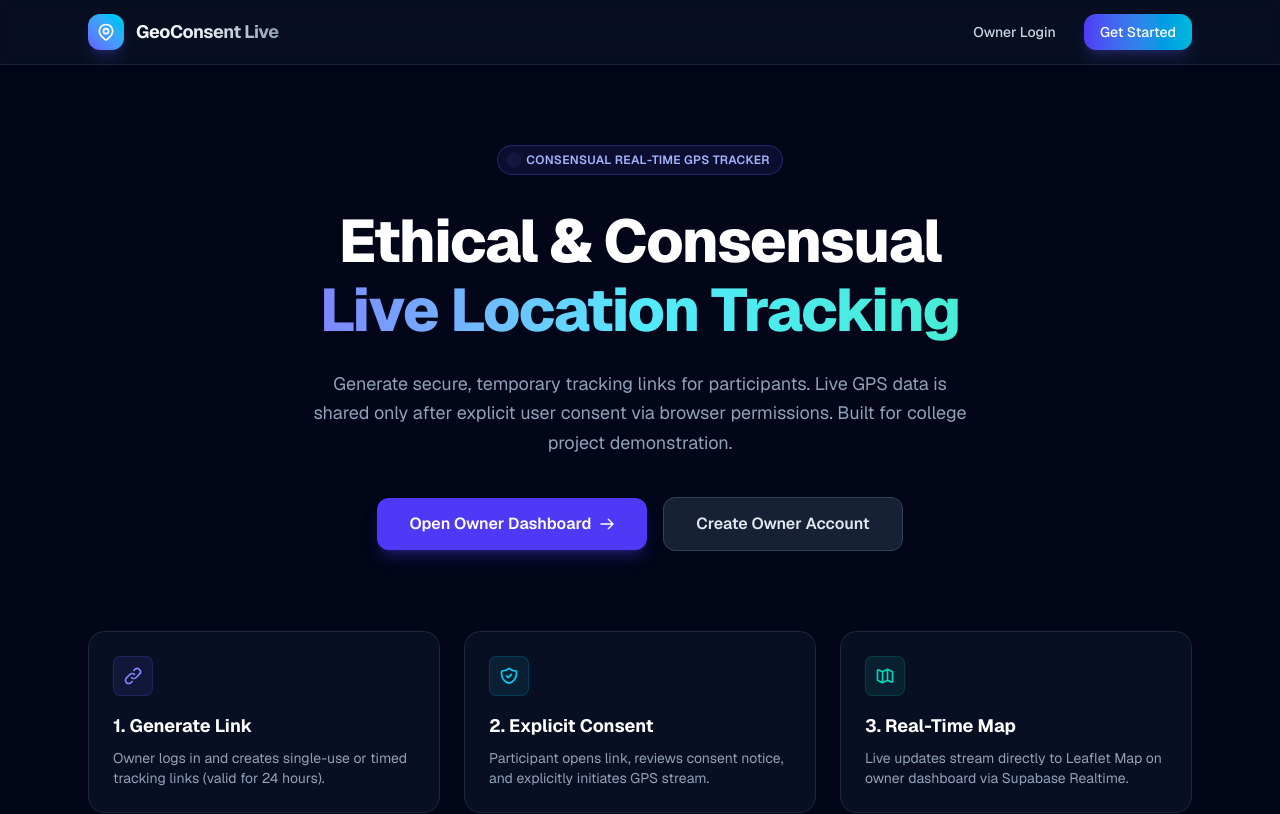
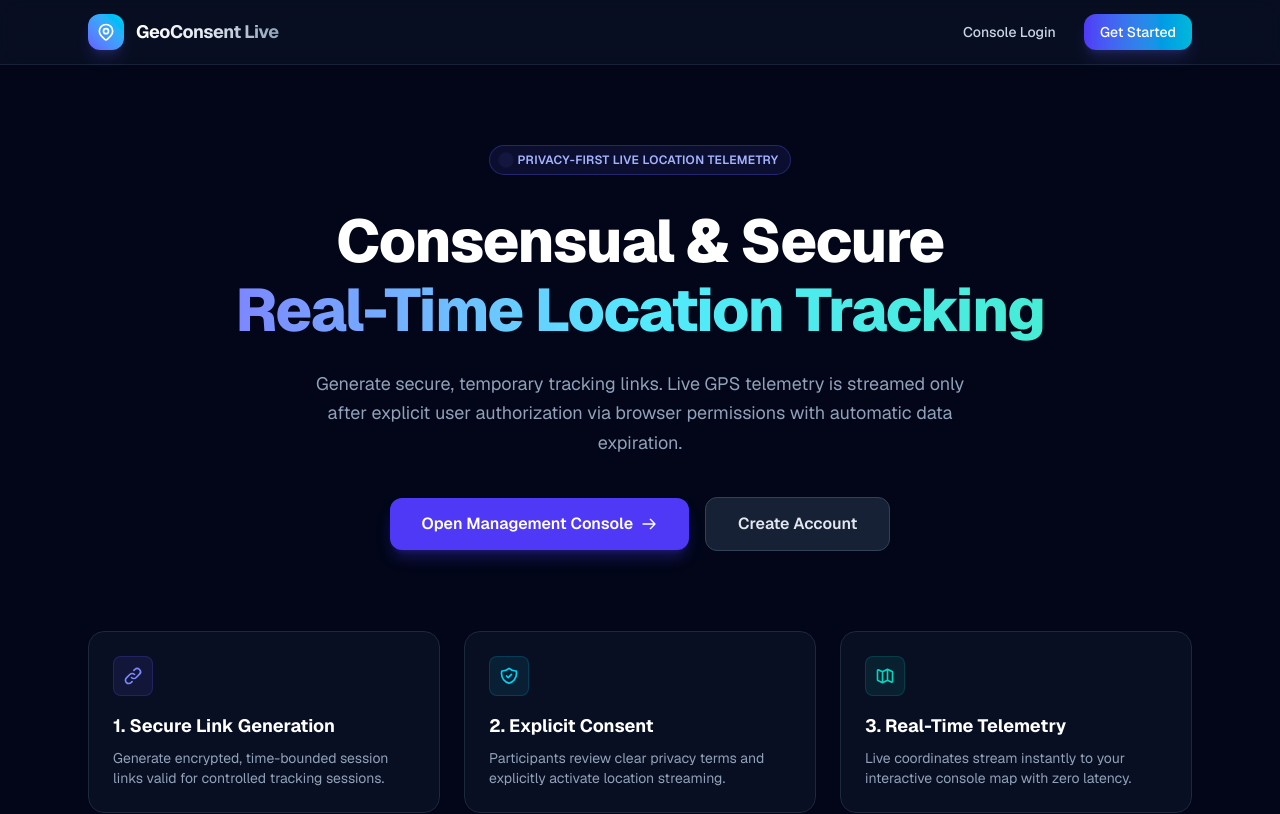
Before and after one commit to normal20person-coder/kb8, a Next.js app: page / in a window 1280 px wide. Shown: the top 814 px of the page. Built offline with nearby package versions, Linux system fonts and the light colour scheme.

Commit message:
Refine app UI with professional enterprise copy

```diff
--- a/src/app/dashboard/page.tsx
+++ b/src/app/dashboard/page.tsx
@@ -17,7 +17,7 @@ const LiveMap = dynamic(() => import('@/components/LiveMap'), {
         <circle className="opacity-25" cx="12" cy="12" r="10" stroke="currentColor" strokeWidth="4" />
         <path className="opacity-75" fill="currentColor" d="M4 12a8 8 0 018-8V0C5.373 0 0 5.373 0 12h4zm2 5.291A7.962 7.962 0 014 12H0c0 3.042 1.135 5.824 3 7.938l3-2.647z" />
       </svg>
-      <span className="text-sm font-medium">Initializing OpenStreetMap & Leaflet...</span>
+      <span className="text-sm font-medium">Initializing OpenStreetMap & Telemetry Engine...</span>
     </div>
   ),
 });
@@ -135,13 +135,11 @@ function DashboardContent({ user }: { user: User }) {
         (payload) => {
           const newUpdate = payload.new as LocationPoint;
           if (tokenList.includes(newUpdate.token)) {
-            // Update live locations on map immediately
             setLiveLocations((prev) => ({
               ...prev,
               [newUpdate.token]: newUpdate,
             }));
 
-            // Update relative signal time in link list
             setLinks((prevLinks) =>
               prevLinks.map((l) =>
                 l.token === newUpdate.token
@@ -242,7 +240,7 @@ function DashboardContent({ user }: { user: User }) {
                 </svg>
               </div>
               <span className="font-bold text-lg tracking-tight bg-gradient-to-r from-white via-slate-200 to-slate-400 bg-clip-text text-transparent">
-                GeoConsent Live Dashboard
+                GeoConsent Management Console
               </span>
             </Link>
           </div>
@@ -270,11 +268,11 @@ function DashboardContent({ user }: { user: User }) {
           <div>
             <div className="inline-flex items-center space-x-2 px-2.5 py-0.5 rounded-full bg-indigo-500/10 border border-indigo-500/20 text-indigo-300 text-xs font-semibold uppercase tracking-wider mb-2">
               <span className="w-2 h-2 rounded-full bg-indigo-400 animate-pulse"></span>
-              <span>Supabase Realtime Engine Active</span>
+              <span>Real-Time Telemetry Engine Active</span>
             </div>
-            <h1 className="text-2xl font-extrabold text-white tracking-tight">Real-Time Location Tracking</h1>
+            <h1 className="text-2xl font-extrabold text-white tracking-tight">Live Location Monitoring</h1>
             <p className="text-sm text-slate-400 mt-1">
-              Live updates stream onto the Leaflet map automatically when participants share location.
+              Real-time GPS coordinates stream onto the map console as participants authorize location sharing.
             </p>
           </div>
 
@@ -313,7 +311,7 @@ function DashboardContent({ user }: { user: User }) {
 
         {/* Desktop Split View: Map (Left/Top) & Links List (Right/Bottom) */}
         <div className="grid grid-cols-1 lg:grid-cols-12 gap-8 items-start">
-          {/* Real-time Leaflet Map Section */}
+          {/* Real-time Map Section */}
           <div className="lg:col-span-7 space-y-4">
             <div className="flex items-center justify-between px-1">
               <h2 className="text-lg font-bold text-white tracking-tight flex items-center space-x-2">
@@ -322,7 +320,7 @@ function DashboardContent({ user }: { user: User }) {
                   {activeStreamsCount} Active {activeStreamsCount === 1 ? 'Marker' : 'Markers'}
                 </span>
               </h2>
-              <span className="text-xs text-slate-400">OpenStreetMap + Leaflet</span>
+              <span className="text-xs text-slate-400 font-medium">OpenStreetMap Engine</span>
             </div>
 
             <LiveMap locations={liveLocations} selectedToken={selectedToken} />
@@ -332,7 +330,7 @@ function DashboardContent({ user }: { user: User }) {
           <div className="lg:col-span-5 space-y-4">
             <div className="flex items-center justify-between px-1">
               <h2 className="text-lg font-bold text-white tracking-tight flex items-center space-x-2">
-                <span>Tracking Links</span>
+                <span>Active Tracking Links</span>
                 <span className="px-2 py-0.5 rounded-md bg-indigo-500/10 border border-indigo-500/20 text-indigo-400 text-xs font-semibold">
                   {links.length}
                 </span>
@@ -459,7 +457,7 @@ function DashboardContent({ user }: { user: User }) {
                           onClick={(e) => e.stopPropagation()}
                           className="text-[11px] text-indigo-400 hover:text-indigo-300 font-semibold flex items-center space-x-1"
                         >
-                          <span>Open Track Page</span>
+                          <span>Open Track Console</span>
                           <svg className="w-3 h-3" fill="none" viewBox="0 0 24 24" stroke="currentColor">
                             <path strokeLinecap="round" strokeLinejoin="round" strokeWidth={2} d="M10 6H6a2 2 0 00-2 2v10a2 2 0 002 2h10a2 2 0 002-2v-4M14 4h6m0 0v6m0-6L10 14" />
                           </svg>
@@ -474,11 +472,11 @@ function DashboardContent({ user }: { user: User }) {
         </div>
       </main>
 
-      {/* Footer & Demo Ethics Note */}
+      {/* Footer & Ethics Note */}
       <footer className="border-t border-slate-800 bg-slate-950 py-4 px-4 text-center text-xs text-slate-500 space-y-1">
-        <p>GeoConsent Live &bull; Consensual Real-time GPS Tracker College Project</p>
+        <p>GeoConsent Telemetry &bull; Privacy-First Real-Time Location Platform</p>
         <p className="text-[11px] text-slate-600">
-          Educational Demo Only &bull; Location data auto-expires after 24 hours &bull; Built with Next.js, Supabase Realtime & Leaflet
+          End-to-End Encrypted Sessions &bull; Automatic 24-Hour Telemetry Expiration
         </p>
       </footer>
     </div>
--- a/src/app/page.tsx
+++ b/src/app/page.tsx
@@ -23,7 +23,7 @@ export default function Home() {
               href="/login"
               className="text-sm font-medium text-slate-300 hover:text-white transition-colors px-3 py-2 rounded-lg hover:bg-slate-800/50"
             >
-              Owner Login
+              Console Login
             </Link>
             <Link
               href="/signup"
@@ -39,18 +39,18 @@ export default function Home() {
       <main className="max-w-6xl mx-auto px-6 py-20 flex-1 flex flex-col items-center justify-center text-center">
         <div className="inline-flex items-center space-x-2 px-3 py-1.5 rounded-full border border-indigo-500/30 bg-indigo-500/10 text-indigo-300 text-xs font-semibold tracking-wide uppercase mb-8">
           <span className="w-2 h-2 rounded-full bg-indigo-400 animate-ping" />
-          <span>Consensual Real-time GPS Tracker</span>
+          <span>Privacy-First Live Location Telemetry</span>
         </div>
 
         <h1 className="text-4xl md:text-6xl font-extrabold tracking-tight text-white max-w-4xl leading-[1.15]">
-          Ethical & Consensual <br className="hidden md:inline" />
+          Consensual & Secure <br className="hidden md:inline" />
           <span className="bg-gradient-to-r from-indigo-400 via-cyan-300 to-teal-300 bg-clip-text text-transparent">
-            Live Location Tracking
+            Real-Time Location Tracking
           </span>
         </h1>
 
         <p className="mt-6 text-lg text-slate-400 max-w-2xl leading-relaxed">
-          Generate secure, temporary tracking links for participants. Live GPS data is shared only after explicit user consent via browser permissions. Built for college project demonstration.
+          Generate secure, temporary tracking links. Live GPS telemetry is streamed only after explicit user authorization via browser permissions with automatic data expiration.
         </p>
 
         {/* Action Buttons */}
@@ -59,7 +59,7 @@ export default function Home() {
             href="/dashboard"
             className="w-full sm:w-auto px-8 py-3.5 rounded-xl bg-indigo-600 hover:bg-indigo-500 text-white font-semibold shadow-lg shadow-indigo-600/30 transition-all hover:scale-[1.02] flex items-center justify-center space-x-2"
           >
-            <span>Open Owner Dashboard</span>
+            <span>Open Management Console</span>
             <svg className="w-4 h-4" fill="none" viewBox="0 0 24 24" stroke="currentColor">
               <path strokeLinecap="round" strokeLinejoin="round" strokeWidth={2} d="M14 5l7 7m0 0l-7 7m7-7H3" />
             </svg>
@@ -69,7 +69,7 @@ export default function Home() {
             href="/signup"
             className="w-full sm:w-auto px-8 py-3.5 rounded-xl bg-slate-800/80 hover:bg-slate-800 text-slate-200 border border-slate-700 font-semibold transition-all hover:scale-[1.02]"
           >
-            Create Owner Account
+            Create Account
           </Link>
         </div>
 
@@ -81,9 +81,9 @@ export default function Home() {
                 <path strokeLinecap="round" strokeLinejoin="round" strokeWidth={2} d="M13.828 10.172a4 4 0 00-5.656 0l-4 4a4 4 0 105.656 5.656l1.102-1.101m-.758-4.899a4 4 0 005.656 0l4-4a4 4 0 00-5.656-5.656l-1.1 1.1" />
               </svg>
             </div>
-            <h3 className="text-lg font-bold text-white mb-2">1. Generate Link</h3>
+            <h3 className="text-lg font-bold text-white mb-2">1. Secure Link Generation</h3>
             <p className="text-sm text-slate-400">
-              Owner logs in and creates single-use or timed tracking links (valid for 24 hours).
+              Generate encrypted, time-bounded session links valid for controlled tracking sessions.
             </p>
           </div>
 
@@ -95,7 +95,7 @@ export default function Home() {
             </div>
             <h3 className="text-lg font-bold text-white mb-2">2. Explicit Consent</h3>
             <p className="text-sm text-slate-400">
-              Participant opens link, reviews consent notice, and explicitly initiates GPS stream.
+              Participants review clear privacy terms and explicitly activate location streaming.
             </p>
           </div>
 
@@ -105,9 +105,9 @@ export default function Home() {
                 <path strokeLinecap="round" strokeLinejoin="round" strokeWidth={2} d="M9 20l-5.447-2.724A1 1 0 013 16.382V5.618a1 1 0 011.447-.894L9 7m0 13l6-3m-6 3V7m6 10l4.553 2.276A1 1 0 0021 18.382V7.618a1 1 0 00-.553-.894L15 4m0 13V4m0 0L9 7" />
               </svg>
             </div>
-            <h3 className="text-lg font-bold text-white mb-2">3. Real-Time Map</h3>
+            <h3 className="text-lg font-bold text-white mb-2">3. Real-Time Telemetry</h3>
             <p className="text-sm text-slate-400">
-              Live updates stream directly to Leaflet Map on owner dashboard via Supabase Realtime.
+              Live coordinates stream instantly to your interactive console map with zero latency.
             </p>
           </div>
         </div>
@@ -115,7 +115,7 @@ export default function Home() {
 
       {/* Footer */}
       <footer className="border-t border-slate-800/80 bg-slate-950 py-6 text-center text-xs text-slate-500">
-        Demo / Educational College Project &bull; Data auto-expires after 24 hours &bull; Built with Next.js & Supabase
+        GeoConsent Telemetry &bull; Privacy-First Real-Time Tracking Platform &bull; End-to-End Encrypted Sessions
       </footer>
     </div>
   );
--- a/src/app/track/page.tsx
+++ b/src/app/track/page.tsx
@@ -50,20 +50,20 @@ function TrackContent() {
         .single();
 
       if (error || !link) {
-        setErrorMessage('Invalid tracking link or link does not exist.');
+        setErrorMessage('Invalid tracking link or session does not exist.');
         setLoading(false);
         return;
       }
 
       if (!link.active) {
-        setErrorMessage('This tracking link has been deactivated by the owner.');
+        setErrorMessage('This tracking session has been paused or deactivated.');
         setLoading(false);
         return;
       }
 
       const isExpired = new Date(link.expires_at).getTime() < Date.now();
       if (isExpired) {
-        setErrorMessage('This tracking link has expired (24-hour limit).');
+        setErrorMessage('This tracking session link has expired.');
         setLoading(false);
         return;
       }
@@ -100,7 +100,7 @@ function TrackContent() {
 
       const data = await res.json();
       if (!res.ok) {
-        setStatusText(`Server error: ${data.error || 'Failed to sync position'}`);
+        setStatusText(`Server response: ${data.error || 'Failed to sync position'}`);
         setStatusType('error');
       } else {
         setLocation((prev) => ({
@@ -144,7 +144,6 @@ function TrackContent() {
           console.error('Geolocation error:', error);
 
           if (error.code === error.TIMEOUT && useHighAccuracy) {
-            // Fall back to standard accuracy (Wi-Fi / IP location) if high accuracy times out
             console.warn('High accuracy GPS timed out. Falling back to standard Wi-Fi/Network location...');
             setStatusText('GPS signal low. Switching to Wi-Fi/Network location...');
             requestLocationStream(false);
@@ -162,7 +161,7 @@ function TrackContent() {
               setStatusText('Location unavailable. Ensure location/GPS services are turned on in your device settings.');
               break;
             case error.TIMEOUT:
-              setStatusText('Location request timed out. Please check your GPS/Wi-Fi connection and try again.');
+              setStatusText('Location request timed out. Please check your network connection and try again.');
               break;
             default:
               setStatusText('An unknown location error occurred.');
@@ -199,7 +198,7 @@ function TrackContent() {
           <circle className="opacity-25" cx="12" cy="12" r="10" stroke="currentColor" strokeWidth="4" />
           <path className="opacity-75" fill="currentColor" d="M4 12a8 8 0 018-8V0C5.373 0 0 5.373 0 12h4zm2 5.291A7.962 7.962 0 014 12H0c0 3.042 1.135 5.824 3 7.938l3-2.647z" />
         </svg>
-        <p className="text-sm font-medium">Validating tracking link...</p>
+        <p className="text-sm font-medium">Validating tracking session...</p>
       </div>
     );
   }
@@ -214,12 +213,12 @@ function TrackContent() {
             </svg>
           </div>
           <div>
-            <h2 className="text-xl font-bold text-white">Link Unavailable</h2>
+            <h2 className="text-xl font-bold text-white">Session Unavailable</h2>
             <p className="text-sm text-slate-400 mt-2">{errorMessage}</p>
           </div>
           <div className="p-4 rounded-xl bg-slate-950 border border-slate-800/80 text-xs text-slate-500 text-left">
-            💡 <strong>Why am I seeing this?</strong><br />
-            Tracking links are temporary demo links created for a college project. Links auto-expire after 24 hours or can be deactivated by the owner.
+            💡 <strong>Session Security Note:</strong><br />
+            Tracking links are temporary, time-bounded session links that automatically expire after 24 hours or can be paused by the session creator.
           </div>
         </div>
       </div>
@@ -236,7 +235,7 @@ function TrackContent() {
             <path strokeLinecap="round" strokeLinejoin="round" strokeWidth={2} d="M15 11a3 3 0 11-6 0 3 3 0 016 0z" />
           </svg>
         </div>
-        <span className="font-bold text-base tracking-tight text-white">GeoConsent Participant</span>
+        <span className="font-bold text-base tracking-tight text-white">GeoConsent Participant Console</span>
       </header>
 
       {/* Main Consent & Stream Card */}
@@ -245,26 +244,26 @@ function TrackContent() {
           {/* Title */}
           <div className="text-center space-y-2">
             <div className="inline-flex items-center space-x-1.5 px-3 py-1 rounded-full bg-indigo-500/10 border border-indigo-500/20 text-indigo-300 text-xs font-semibold uppercase tracking-wider">
-              <span>College Project Demo</span>
+              <span>Encrypted Telemetry Session</span>
             </div>
             <h1 className="text-2xl font-extrabold text-white tracking-tight">
               Share Your Live Location
             </h1>
           </div>
 
-          {/* Ethics & Consent Notice */}
+          {/* Privacy & Consent Notice */}
           <div className="p-4 rounded-2xl bg-slate-950/80 border border-slate-800 space-y-3 text-left">
             <div className="flex items-center space-x-2 text-indigo-400 font-bold text-xs uppercase tracking-wider">
               <svg className="w-4 h-4" fill="none" viewBox="0 0 24 24" stroke="currentColor">
                 <path strokeLinecap="round" strokeLinejoin="round" strokeWidth={2} d="M9 12l2 2 4-4m5.618-4.016A11.955 11.955 0 0112 2.944a11.955 11.955 0 01-8.618 3.04A12.02 12.02 0 003 9c0 5.591 3.824 10.29 9 11.622 5.176-1.332 9-6.03 9-11.622 0-1.042-.133-2.052-.382-3.016z" />
               </svg>
-              <span>Explicit Consent Notice</span>
+              <span>Privacy & Security Terms</span>
             </div>
             <ul className="text-xs text-slate-300 space-y-2 leading-relaxed list-disc list-inside">
-              <li>Your GPS position will be sent in real-time to the project owner's live dashboard.</li>
-              <li>Tracking occurs <strong>only while this web page remains open</strong>.</li>
+              <li>Your GPS telemetry is streamed securely to the active session management console.</li>
+              <li>Location sharing occurs <strong>only while this web page remains open</strong>.</li>
               <li>You can stop sharing anytime by clicking <strong>"Stop Sharing"</strong> or closing this tab.</li>
-              <li>Data is temporary and auto-deleted after 24 hours.</li>
+              <li>Session data is temporary and automatically purged after 24 hours.</li>
             </ul>
           </div>
 
@@ -317,7 +316,7 @@ function TrackContent() {
             <div className="p-4 rounded-2xl bg-slate-950 border border-slate-800/90 text-left space-y-2">
               <div className="flex items-center justify-between text-xs font-semibold text-slate-400">
                 <span>Telemetry Status</span>
-                <span className="text-indigo-400">{location.updateCount} updates sent</span>
+                <span className="text-indigo-400">{location.updateCount} updates synced</span>
               </div>
 
               <div className="grid grid-cols-2 gap-2 text-xs font-mono">
@@ -342,7 +341,7 @@ function TrackContent() {
 
       {/* Footer */}
       <footer className="w-full max-w-md py-4 text-center text-xs text-slate-500 border-t border-slate-800/80">
-        GeoConsent Live &bull; Educational College Project
+        GeoConsent Telemetry &bull; Secure Real-Time Session
       </footer>
     </div>
   );
@@ -353,7 +352,7 @@ export default function TrackPage() {
     <Suspense
       fallback={
         <div className="min-h-screen bg-slate-950 flex items-center justify-center text-slate-400">
-          Loading track page...
+          Loading tracking session...
         </div>
       }
     >
```
